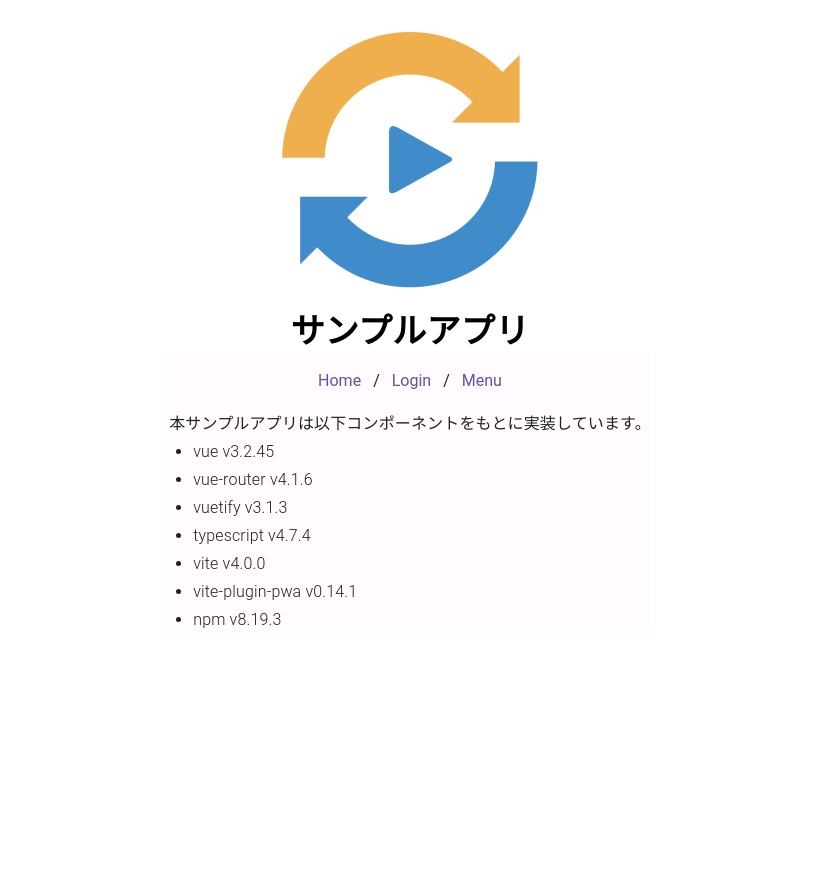
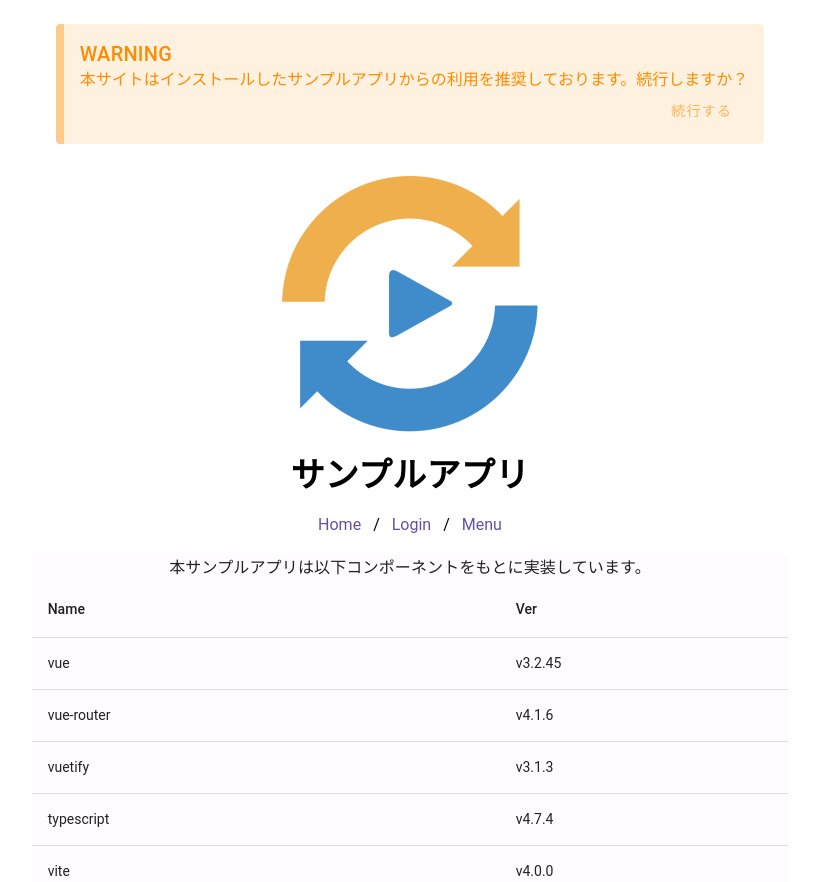
Before and after one commit to lowbrain/pwa-vue-ts, a Vue app: page / in a window 1280 px wide. Shown: the whole page, without its empty margins (230-1049 px from the left). Before the commit the page ends 800 px from the top, so only its background shows below. Built offline with nearby package versions, Linux system fonts and the light colour scheme.

Commit message:
インストール後においてはブラウザでも使えるように修正

```diff
--- a/index.html
+++ b/index.html
@@ -4,7 +4,7 @@
     <meta charset="UTF-8">
     <meta name="viewport" content="width=device-width, initial-scale=1.0">
     <meta name="description" content="サンプルアプリケーションの説明">
-    <meta name="theme-color" content="#ffffff">
+    <meta name="theme-color" content="#6750A4">
     <title>サンプルアプリケーション</title>
     <link rel="icon" href="/img/icon/favicon.ico">
     <link rel="icon" type="image/png" sizes="32x32" href="/img/icon/favicon-32x32.png">
--- a/src/components/AppBar.vue
+++ b/src/components/AppBar.vue
@@ -12,7 +12,7 @@ const reloginApp = () => {
 const displayExitApp = ref(navigator.userAgent.indexOf("Android") > 0);
 const exitApp = () => {
   console.log(`exit:${history.length}`);
-  history.go(history.length * -1);
+  history.go(history.length * -1 + 1);
 };
 </script>
 
--- a/src/components/AppLogo.vue
+++ b/src/components/AppLogo.vue
@@ -1,8 +1,29 @@
-<script setup lang="ts"></script>
+<script setup lang="ts">
+const startUrl = `${location.protocol}//${location.host}${import.meta.env.BASE_URL}`;
+
+const items = [
+  {
+    title: "Home",
+    disabled: false,
+    href: `${startUrl}`,
+  },
+  {
+    title: "Login",
+    disabled: false,
+    href: `${startUrl}login`,
+  },
+  {
+    title: "Menu",
+    disabled: false,
+    href: `${startUrl}menu`,
+  },
+];
+</script>
 
 <template>
   <v-sheet class="mx-auto mt-8" color="background">
     <v-img src="/img/icon/android-chrome-512x512.png" width="256" height="256" class="mx-auto" />
     <div class="text-h4 font-weight-bold text-center mt-6">サンプルアプリ</div>
+    <v-breadcrumbs :items="items" class="justify-center" color="primary"></v-breadcrumbs>
   </v-sheet>
 </template>
--- a/src/components/InstallPrompt.vue
+++ b/src/components/InstallPrompt.vue
@@ -1,5 +1,6 @@
 <script setup lang="ts">
 import { ref } from "vue";
+import router from "@/router";
 
 const isInstallAble = ref<boolean>(false);
 
@@ -19,6 +20,12 @@ window.addEventListener("appinstalled", () => {
   deferredPrompt = null;
   isInstallAble.value = false;
 });
+
+window.matchMedia("(display-mode: standalone)").addEventListener("change", () => {
+  if (window.matchMedia("(display-mode: standalone)").matches) {
+    router.push({ name: "menu" });
+  }
+});
 </script>
 
 <template>
--- a/src/modules/check-status.ts
+++ b/src/modules/check-status.ts
@@ -31,7 +31,11 @@ const checkServerStatus = async (timeout: number) => {
 
 const checkAuthInfo = (): boolean => {
   console.log("未実装");
-  return true;
+  if (window.location.search.length !== 0) {
+    return true;
+  } else {
+    return false;
+  }
 };
 
 export { checkServerStatus, checkAuthInfo };
--- a/src/router/index.ts
+++ b/src/router/index.ts
@@ -2,6 +2,7 @@ import { createRouter, createWebHistory } from "vue-router";
 import HomeView from "@/views/HomeView.vue";
 import MenuView from "@/views/MenuView.vue";
 import LoginView from "@/views/LoginView.vue";
+import { checkAuthInfo } from "@/modules/check-status";
 
 const router = createRouter({
   history: createWebHistory(import.meta.env.BASE_URL),
@@ -13,41 +14,23 @@ const router = createRouter({
       alias: "/index.html",
     },
     {
+      path: "/login",
+      name: "login",
+      component: LoginView,
+    },
+    {
       path: "/menu",
       name: "menu",
-      meta: {
-        requiresInstall: true,
-        requiresLogin: true,
-      },
+      meta: { requiresLogin: true },
       component: MenuView,
-    },
-    {
-      path: "/login",
-      name: "login",
-      meta: {
-        requiresInstall: true,
-      },
-      component: LoginView,
     },
   ],
 });
 
 router.beforeEach((to, from, next) => {
-  const requiresInstall: boolean = to.matched.some((record) => record.meta.requiresInstall);
   const requiresLogin: boolean = to.matched.some((record) => record.meta.requiresLogin);
-  const isStandalone: boolean = window.matchMedia("(display-mode: standalone)").matches;
 
-  const isLoggedIn = (): boolean => {
-    if (window.location.search.length !== 0) {
-      return true;
-    } else {
-      return false;
-    }
-  };
-
-  if (requiresInstall && !isStandalone) {
-    next({ name: "home" });
-  } else if (requiresLogin && !isLoggedIn()) {
+  if (requiresLogin && !checkAuthInfo()) {
     next({ name: "login" });
   } else {
     next();
--- a/src/views/HomeView.vue
+++ b/src/views/HomeView.vue
@@ -1,56 +1,67 @@
 <script setup lang="ts">
-import { onMounted } from "vue";
+import { onMounted, ref } from "vue";
 import router from "@/router";
 import AppLogo from "@/components/AppLogo.vue";
 
-const startUrl = `${location.protocol}//${location.host}${import.meta.env.BASE_URL}`;
+const isBrowser = ref(window.matchMedia("(display-mode: browser)").matches);
 
-const items = [
-  {
-    title: "Home",
-    disabled: false,
-    href: `${startUrl}`,
-  },
-  {
-    title: "Login",
-    disabled: false,
-    href: `${startUrl}login`,
-  },
-  {
-    title: "Menu",
-    disabled: false,
-    href: `${startUrl}menu`,
-  },
-];
-
-const loaded = () => {
+onMounted(() => {
   if (window.matchMedia("(display-mode: standalone)").matches) {
     router.push({ name: "menu" });
   }
-};
-
-window.matchMedia("(display-mode: standalone)").addEventListener("change", loaded);
-onMounted(() => loaded());
+});
 
 console.log("HomeView");
 </script>
 
 <template>
   <v-main class="mx-auto">
+    <v-alert v-if="isBrowser" border="start" title="WARNING" class="ma-6" variant="tonal" color="warning">
+      <p>本サイトはインストールしたサンプルアプリからの利用を推奨しております。続行しますか？</p>
+      <div class="text-end"><v-btn variant="plain" href="menu" class="text-end" color="warning">続行する</v-btn></div>
+    </v-alert>
     <AppLogo />
     <v-sheet>
-      <v-breadcrumbs :items="items" class="justify-center" color="primary"></v-breadcrumbs>
-      <div class="text-subtitle-1">
-        本サンプルアプリは以下コンポーネントをもとに実装しています。
-        <ul class="ml-6 font-weight-light">
-          <li>vue v3.2.45</li>
-          <li>vue-router v4.1.6</li>
-          <li>vuetify v3.1.3</li>
-          <li>typescript v4.7.4</li>
-          <li>vite v4.0.0</li>
-          <li>vite-plugin-pwa v0.14.1</li>
-          <li>npm v8.19.3</li>
-        </ul>
+      <div>
+        <p class="text-subtitle-1 text-center">本サンプルアプリは以下コンポーネントをもとに実装しています。</p>
+        <v-table fixed-header height="300px">
+          <thead>
+            <tr>
+              <th class="text-left">Name</th>
+              <th class="text-left">Ver</th>
+            </tr>
+          </thead>
+          <tbody>
+            <tr>
+              <td>vue</td>
+              <td>v3.2.45</td>
+            </tr>
+            <tr>
+              <td>vue-router</td>
+              <td>v4.1.6</td>
+            </tr>
+            <tr>
+              <td>vuetify</td>
+              <td>v3.1.3</td>
+            </tr>
+            <tr>
+              <td>typescript</td>
+              <td>v4.7.4</td>
+            </tr>
+            <tr>
+              <td>vite</td>
+              <td>v4.0.0</td>
+            </tr>
+            <tr>
+              <td>vite-plugin-pwa</td>
+              <td>v0.14.1</td>
+            </tr>
+            <tr>
+              <td>npm</td>
+              <td>v8.19.3</td>
+            </tr>
+          </tbody>
+        </v-table>
       </div>
     </v-sheet>
   </v-main>
--- a/src/views/LoginView.vue
+++ b/src/views/LoginView.vue
@@ -1,5 +1,5 @@
 <script setup lang="ts">
-import { onMounted,ref } from "vue";
+import { onMounted, reactive } from "vue";
 import router from "@/router";
 import { checkServerStatus } from "@/modules/check-status";
 import AppLogo from "@/components/AppLogo.vue";
@@ -10,7 +10,10 @@ const returnUrl = `${location.protocol}//${location.host}${import.meta.env.BASE_
 // eslint-disable-next-line prettier/prettier
 const loginURL: string = "https://first-server.azurewebsites.net/login.jsp?popup_url=https%3A%2F%2Fsecond-server.azurewebsites.net%2Fpopup.jsp%3Fjump_url%3Dhttps%3A%2F%2Fsecond-server.azurewebsites.net%2Findex.jsp&auth_url=https%3A%2F%2Fsecond-server.azurewebsites.net%2Fauth.jsp&return_url=https%3A%2F%2Ffirst-server.azurewebsites.net%2Fredirect.jsp&redirect_url=" + returnUrl;
 
-const errMsg: any = ref(null);
+const errMsg = reactive({
+  isError: false,
+  message: "",
+});
 
 onMounted(() => {
   if (window.location.search.length !== 0) {
@@ -24,7 +27,8 @@ onMounted(() => {
           window.location.href = loginURL;
         })
         .catch((err) => {
-          errMsg.value = `サーバに接続できませんでした。${err}`;
+          errMsg.isError = true;
+          errMsg.message = err;
         });
     } else {
       console.log("キャッシュを利用してログインします。");
@@ -38,8 +42,11 @@ console.log("LoginView");
 
 <template>
   <v-main class="mx-auto">
+    <v-alert v-if="errMsg.isError" border="start" class="ma-6" title="ERROR" color="error">
+      <p>サーバに接続できませんでした。</p>
+      <p>{{ errMsg.message }}</p>
+    </v-alert>
+    <ProgressOverlay v-else />
     <AppLogo />
-    <v-alert class="ma-6" v-if="errMsg" title="エラー" type="error" :text="errMsg" />
   </v-main>
-  <ProgressOverlay />
 </template>
```
